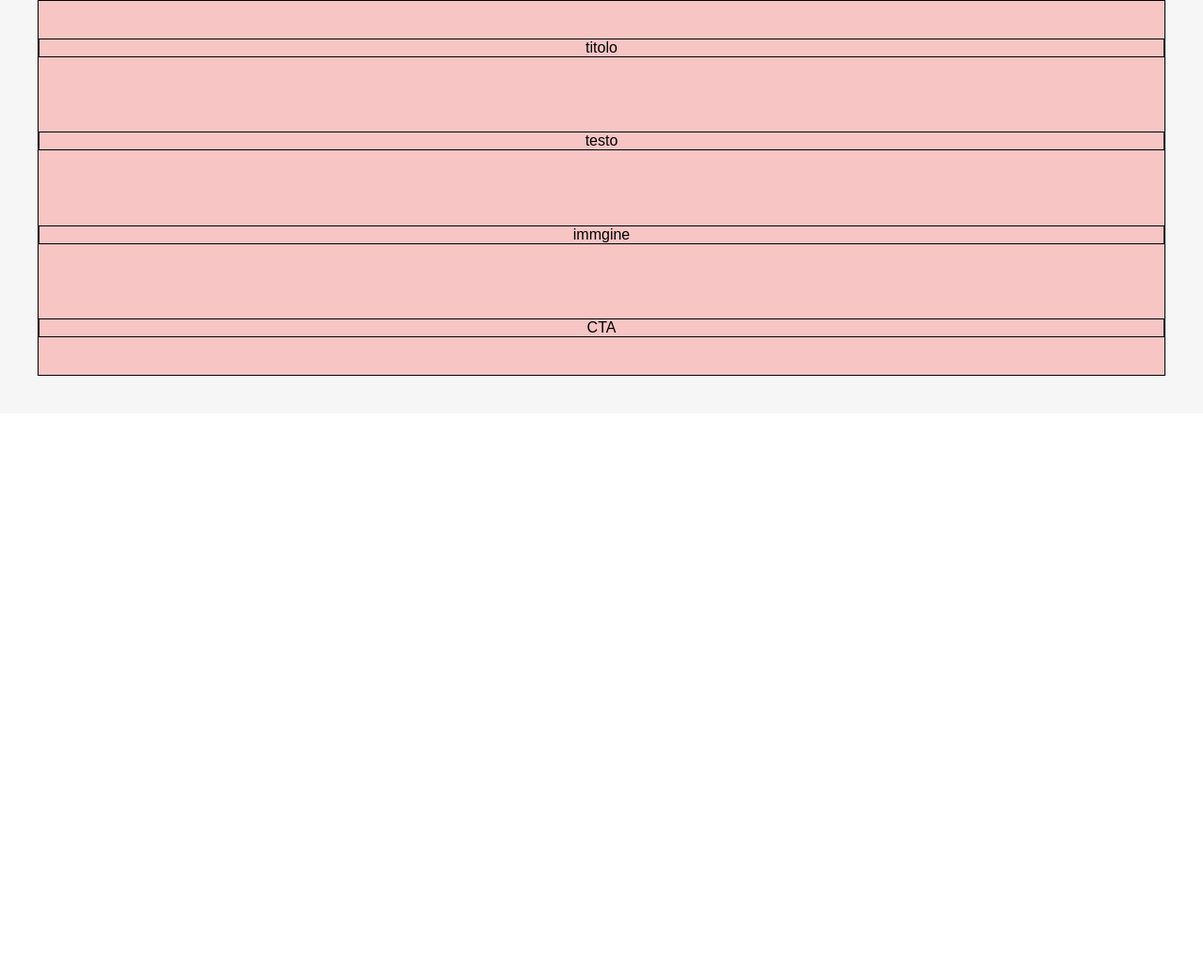
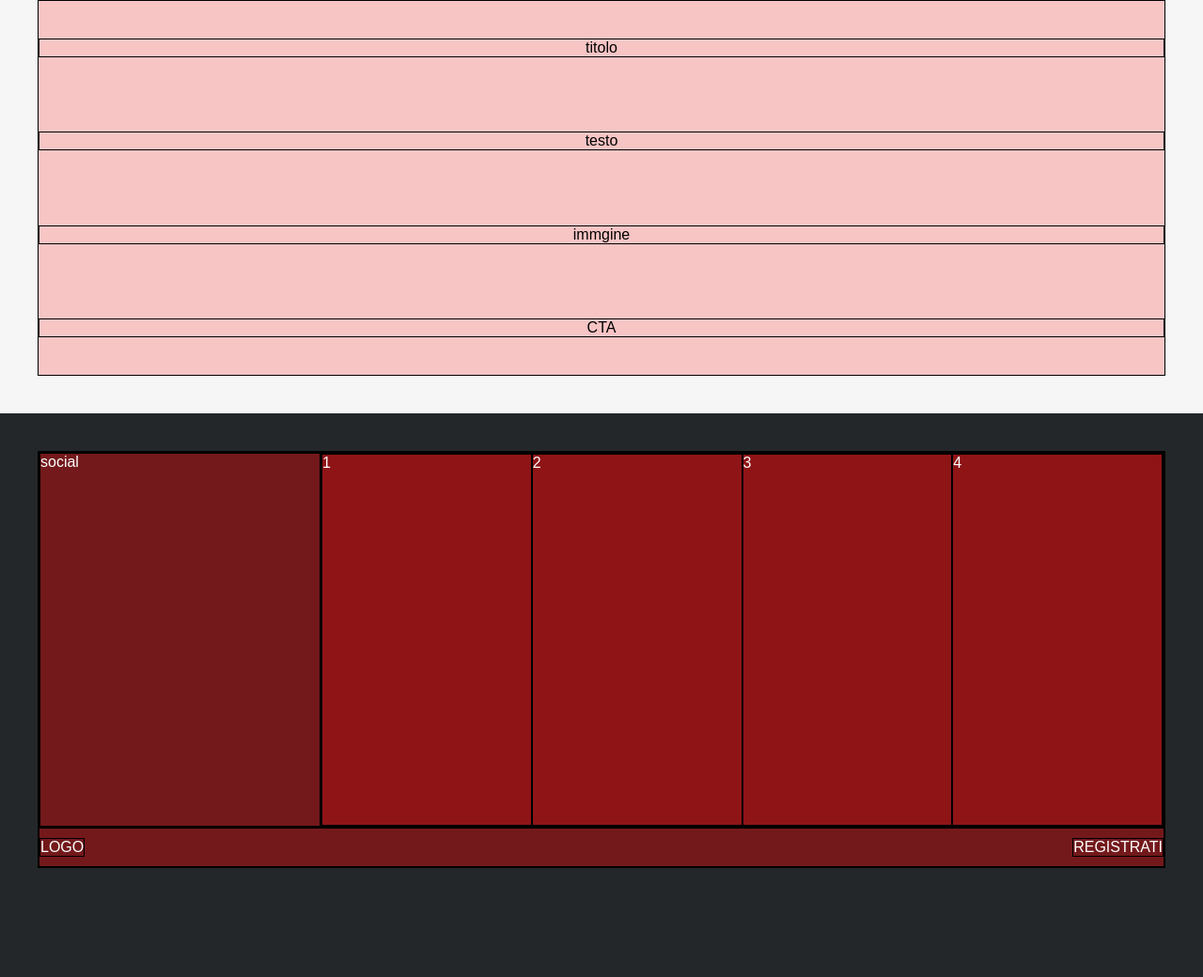
Before and after one commit to Stefano-Corradi-Boolean-105/discord-struttura, a plain HTML site: page index.html in a window 1280 px wide. Shown: the part 2060-3100 px from the top of the page at 94% size. Before the commit the page ends 2500 px from the top, so only its background shows below. Drawn offline with Linux system fonts and the light colour scheme.

Commit message:
[add] last section - footer

```diff
--- a/css/style.css
+++ b/css/style.css
@@ -64,7 +64,8 @@ header .topbar .container{
 }
 
 /* MAIN */
-section{
+section,
+footer{
   padding: 40px 0;
 }
 
@@ -77,3 +78,30 @@ section:last-child .container{
   justify-content: space-around;
   text-align: center;
 }
+
+/* FOOTER */
+footer{
+  background-color: #24272A;
+  color: white;
+  height: 600px;  /* DEBUG */
+}
+.footer-top{
+  height: 400px;  /* DEBUG */
+}
+
+.footer-top .social{
+  width: 25%;
+}
+
+.footer-top .menu{
+  width: 75%;
+}
+
+.footer-top .menu .col{
+  flex-basis: 25%;
+}
+
+.footer-bottom{
+  padding: 10px 0;
+  justify-content: space-between;
+}
--- a/index.html
+++ b/index.html
@@ -64,6 +64,24 @@
 
   </main>
 
+  <footer>
+    <div class="container debug-box debug">
+      <div class="footer-top d-flex debug-box debug">
+        <div class="social">social</div>
+        <div class="menu d-flex debug-box debug">
+          <div class="col">1</div>
+          <div class="col">2</div>
+          <div class="col">3</div>
+          <div class="col">4</div>
+        </div>
+      </div>
+      <div class="footer-bottom d-flex debug-box debug">
+        <div class="logo">LOGO</div>
+        <div class="register">REGISTRATI</div>
+      </div>
+    </div>
+  </footer>
+
 
 
 </body>
```
